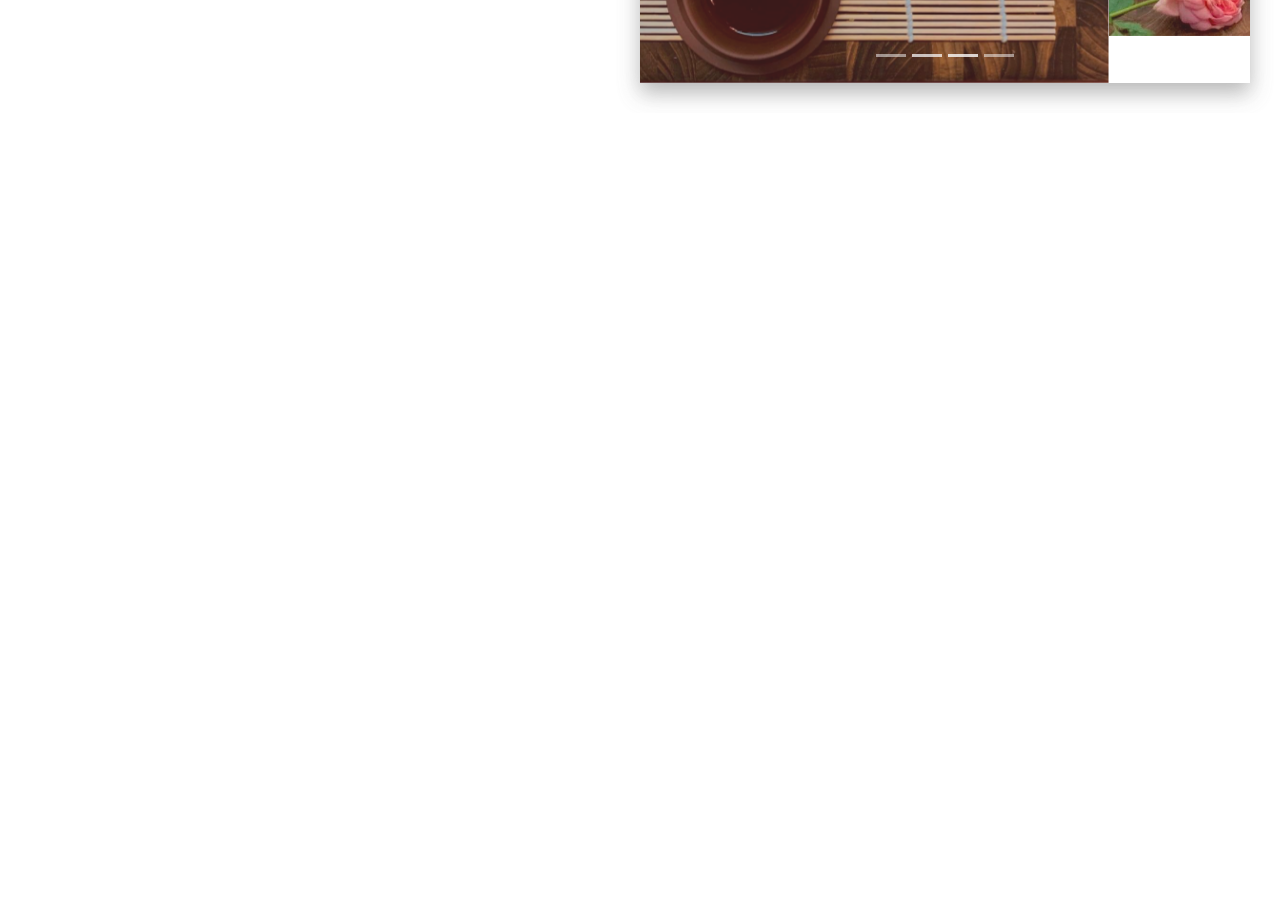
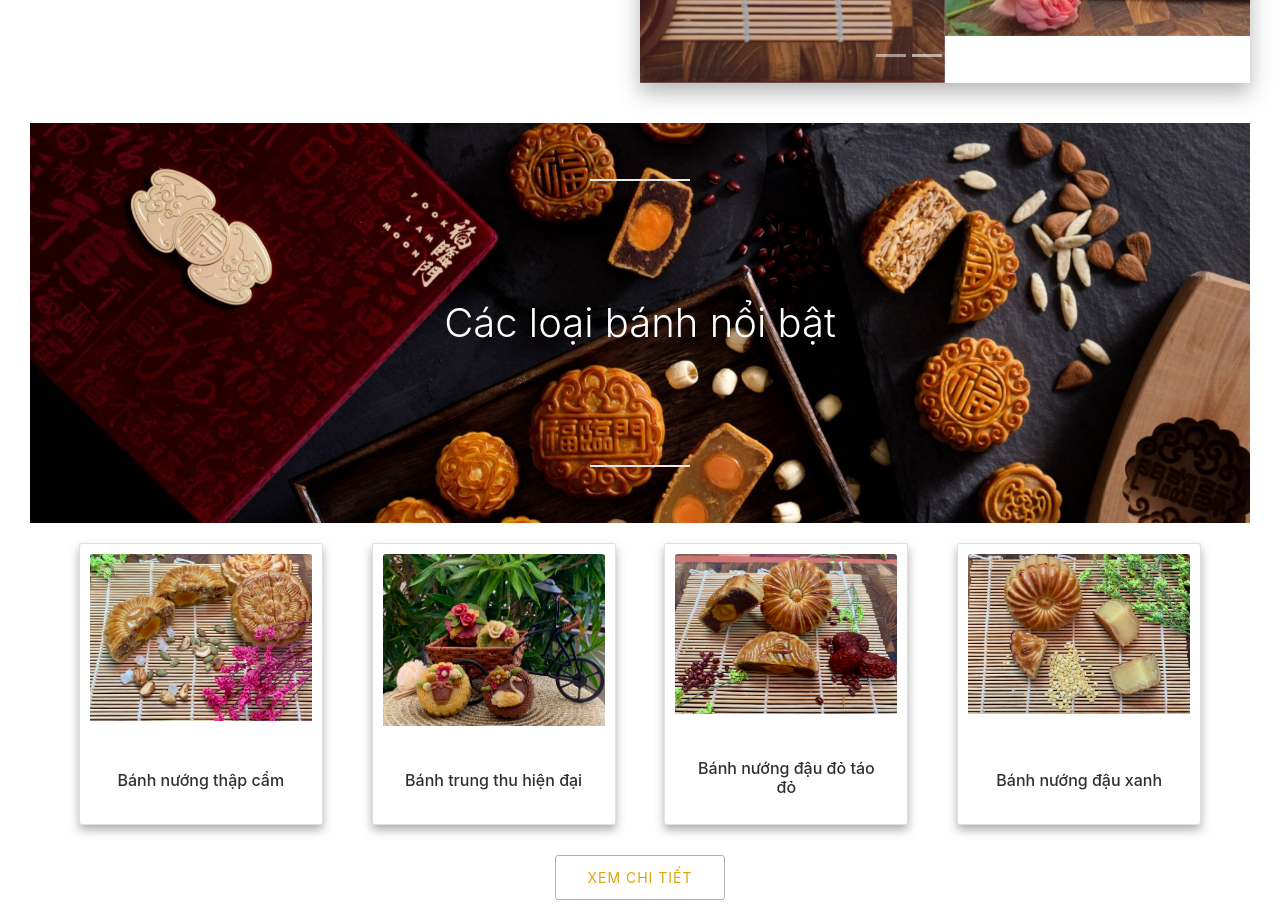
Before and after one commit to hanhngooo/BakeryWebsite, a React (Create React App) app: page / in a window 1280 px wide. Shown: the part 1340-2250 px from the top of the page. Before the commit the page ends 1453 px from the top, so only its background shows below. Built offline with nearby package versions, Linux system fonts and the light colour scheme.

Commit message:
Add Products components with parallax header and product list

```diff
--- a/src/App.js
+++ b/src/App.js
@@ -4,12 +4,14 @@ import "./App.css";
 import Header from "./components/Header/header";
 import AboutUs from "./components/AboutUs/aboutUs.js";
 import Slides from "./components/Slides/slides";
+import Products from "./components/Products/products";
 function App() {
   return (
     <div className="App">
       <Header />
       <AboutUs />
       <Slides />
+      <Products />
     </div>
   );
 }
--- /dev/null
+++ b/src/components/Products/products.css
@@ -0,0 +1,119 @@
+.products {
+  width: 100%;
+  text-align: center;
+  position: relative;
+  margin: 10px 0;
+}
+.products__parallax {
+  height: 400px;
+  display: flex;
+  align-items: center;
+  flex-direction: column;
+}
+.products__title {
+  font-size: 40px;
+  font-weight: 300;
+  color: rgb(255, 255, 255);
+  left: 50%;
+  top: 50%;
+  position: absolute;
+  transform: translate(-50%, -50%);
+  text-align: center;
+}
+@media (max-width: 820px) {
+  .products__title {
+    font-size: 35px;
+  }
+}
+@media (max-width: 730px) {
+  .products__title {
+    font-size: 28px;
+  }
+}
+@media (max-width: 600px) {
+  .products__title {
+    font-size: 24px;
+  }
+}
+@media (max-width: 520px) {
+  .products__title {
+    font-size: 18px;
+  }
+}
+
+.products__cards {
+  display: flex;
+  flex-wrap: wrap;
+  justify-content: space-evenly;
+  margin: 20px 0;
+  /* align-items: center; */
+}
+
+.products__card {
+  width: 20%;
+  padding: 10px;
+  overflow: hidden;
+  text-align: center;
+  border-radius: 3px;
+  color: rgb(48, 48, 48);
+  box-shadow: 0 5px 10px rgba(156, 156, 156, 0.8);
+  margin-bottom: 10px;
+}
+
+.products__card--title {
+  font-size: 16px;
+}
+
+.products__card--imgBox {
+  height: 100%;
+}
+.products__card--img {
+  transition: all 0.5s ease;
+  transform-origin: center center;
+  padding-bottom: 10px;
+}
+
+.products__card--img:hover {
+  transform: scale(1.1);
+}
+
+@media (max-width: 1140px) {
+  .products__card {
+    width: 45%;
+    margin-top: 10px;
+  }
+
+  .products__card--title {
+    font-size: 14px;
+  }
+}
+
+@media (max-width: 600px) {
+  .products__card {
+    width: 100%;
+    margin-top: 10px;
+  }
+
+  .products__card--title {
+    font-size: 14px;
+  }
+}
+
+.button {
+  width: 170px;
+  height: 45px;
+  font-size: 14px;
+  text-transform: uppercase;
+  letter-spacing: 1px;
+  color: rgb(223, 165, 15);
+  background-color: transparent;
+  border: 0.3px solid rgba(156, 156, 156, 0.8);
+  outline: none;
+  border-radius: 3px;
+  cursor: pointer;
+  transition: all 0.4s;
+}
+.button:hover {
+  background-color: rgb(223, 165, 15);
+  color: white;
+}
--- /dev/null
+++ b/src/components/Products/products.js
@@ -0,0 +1,85 @@
+import React from "react";
+import "./products.css";
+import { Parallax } from "react-parallax";
+import { Card } from "react-bootstrap";
+
+function Products() {
+  return (
+    <div className="products">
+      <Parallax bgImage={require("../../assets/banner-7.jpeg")} strength={300}>
+        <div className="products__parallax">
+          <hr className="header__line-1" />
+          <div className="products__title">Các loại bánh nổi bật</div>
+          <hr className="header__line-2" />
+        </div>
+      </Parallax>
+      <div className="products__list">
+        <div className="products__cards">
+          <Card className="products__card">
+            <div className="products__card--imgBox">
+              <Card.Img
+                className="products__card--img"
+                variant="top"
+                src={require("../../assets/type-thapcam.jpeg")}
+              />
+            </div>
+            <Card.Body>
+              <Card.Title className="products__card--title">
+                Bánh nướng thập cẩm{" "}
+              </Card.Title>
+            </Card.Body>
+          </Card>
+
+          <Card className="products__card">
+            <div className="products__card--imgBox">
+              <Card.Img
+                className="products__card--img"
+                variant="top"
+                src={require("../../assets/type-hiendai.jpeg")}
+              />
+            </div>
+            <Card.Body>
+              <Card.Title className="products__card--title">
+                Bánh trung thu hiện đại
+              </Card.Title>
+            </Card.Body>
+          </Card>
+
+          <Card className="products__card">
+            <div className="products__card--imgBox">
+              <Card.Img
+                className="products__card--img"
+                variant="top"
+                src={require("../../assets/type-daudo.jpeg")}
+              />
+            </div>
+            <Card.Body>
+              <Card.Title className="products__card--title">
+                Bánh nướng đậu đỏ táo đỏ{" "}
+              </Card.Title>
+            </Card.Body>
+          </Card>
+
+          <Card className="products__card">
+            <div className="products__card--imgBox">
+              <Card.Img
+                className="products__card--img"
+                variant="top"
+                src={require("../../assets/type-dauxanh.jpeg")}
+              />
+            </div>
+            <Card.Body>
+              <Card.Title className="products__card--title">
+                Bánh nướng đậu xanh{" "}
+              </Card.Title>
+            </Card.Body>
+          </Card>
+        </div>
+
+        <button className="button">Xem chi tiết</button>
+      </div>
+    </div>
+  );
+}
+
+export default Products;
```
Also changed, not shown: src/assets/banner-7.jpeg (added).
